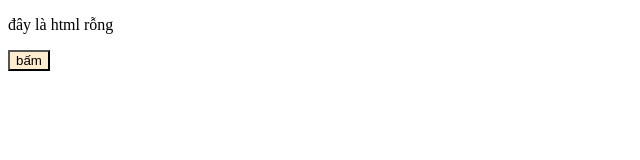
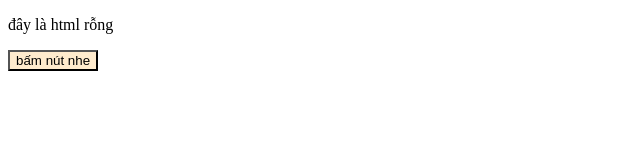
Before and after one commit to HuyLongDo/testgit, a plain HTML site: page index.html in a window 1280 px wide. Shown: the whole page, without its empty margins (0-640 px from the left). Drawn offline with Linux system fonts and the light colour scheme.

Commit message:
Update index.html

```diff
--- a/index.html
+++ b/index.html
@@ -10,6 +10,6 @@
 </head>
 <body>
     <p>đây là html rỗng</p>
-    <button>bấm</button>
+    <button>bấm nút nhe</button>
 </body>
 </html>
```
